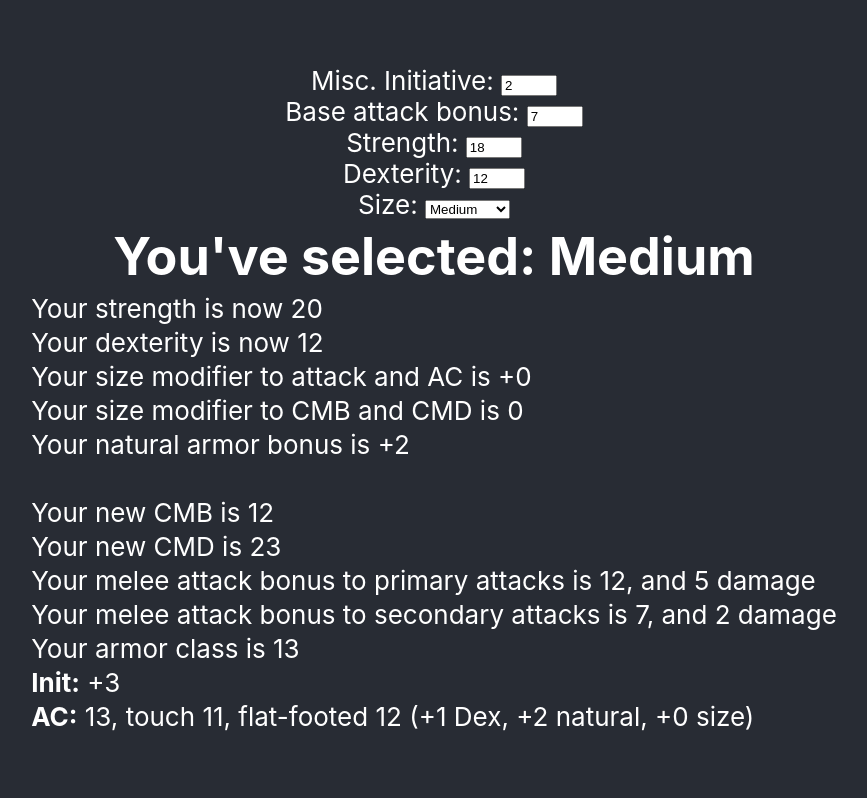
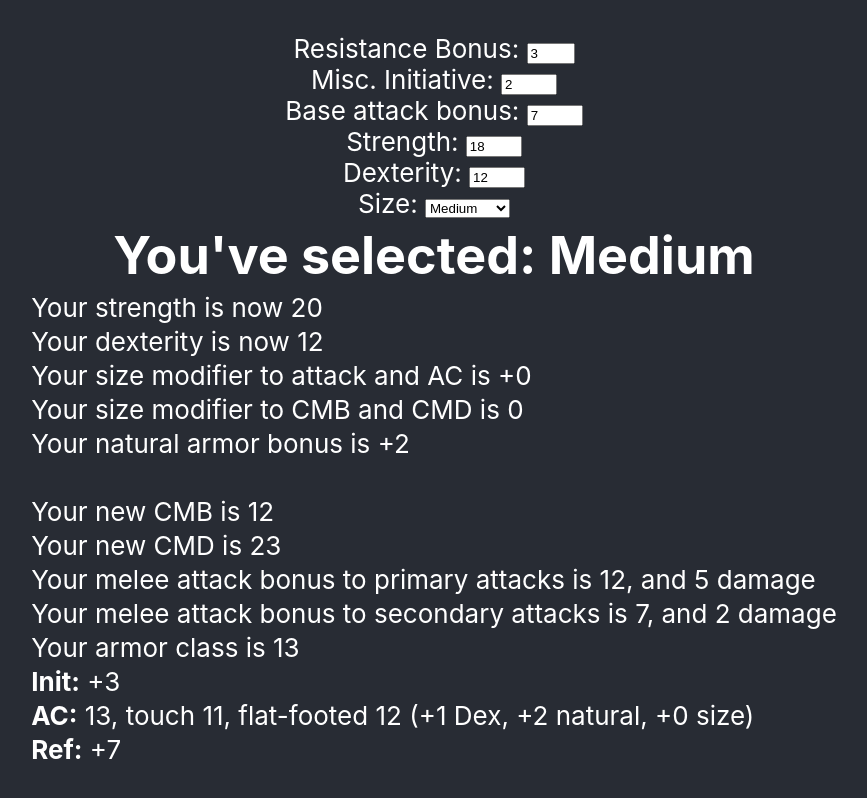
Before and after one commit to ethanvernon/interactive-wildshape, a React (Create React App) app: page / in a window 1280 px wide. Shown: the whole page, without its empty margins (206-1073 px from the left). Built offline with nearby package versions, Linux system fonts and the light colour scheme.

Commit message:
Added resistance component, JSX, handlers and added consts to changeXState methods for ease of reading

```diff
--- a/src/Parent.js
+++ b/src/Parent.js
@@ -6,6 +6,7 @@ import { StrInput } from './StrInput';
 import { DexInput } from './DexInput';
 import { BabInput } from './BabInput';
 import { InitiativeInput } from './InitiativeInput';
+import { ResistanceInput } from './ResistanceInput';
 
 export class Parent extends Component {
   constructor(props) {
@@ -30,7 +31,10 @@ export class Parent extends Component {
       flatfootAC: 12,
       initiative: 3,
       modInit: 3,
-      initBonus: 2
+      initBonus: 2,
+      resBonus: 3,
+      refBase: 3,
+      refSave: 7
     };
     this.changeForm = this.changeForm.bind(this);
     this.checkStrength = this.checkStrength.bind(this);
@@ -49,6 +53,10 @@ export class Parent extends Component {
   //passed to Child as prop
   //updates this.state.modStrength, this.dexStrength, this.form whenever size changes
   changeForm(newForm, newStrength, newDex, newSizeModAA, newSizeModCMBD, newMAB, naturalArmor) {
+
+    const dexMod = Math.floor((newDex-10)/2);
+    const strMod = Math.floor((newStrength-10)/2);
+
     this.setState({
       form: newForm,
       modStrength: newStrength,
@@ -56,15 +64,16 @@ export class Parent extends Component {
       modAA: newSizeModAA,
       modCMBD: newSizeModCMBD,
       modMAB: newMAB,
-      meleeDamage: Math.floor((newStrength-10)/2),
-      meleeDamageSecondary: Math.floor((newStrength-10)/2) < 0 ? Math.floor((newStrength-10)/2) : Math.floor(((newStrength-10)/2)/2),
-      CMB: newSizeModCMBD + (newForm == "Tiny" || newForm == "Dimunitive" ? Math.floor((newDex-10)/2) : Math.floor((newStrength-10)/2)) + this.state.bab,
-      CMD: 10 + newSizeModCMBD + Math.floor((newStrength-10)/2) + Math.floor((newDex-10)/2) + this.state.bab,
+      meleeDamage: strMod,
+      meleeDamageSecondary: strMod < 0 ? strMod : Math.floor(strMod/2),
+      CMB: newSizeModCMBD + (newForm == "Tiny" || newForm == "Dimunitive" ? dexMod : strMod) + this.state.bab,
+      CMD: 10 + newSizeModCMBD + strMod + dexMod + this.state.bab,
       naturalArmor: naturalArmor,
-      armorClass: 10 + newSizeModAA + Math.floor((newDex-10)/2) + naturalArmor,
-      touchAC: 10 + newSizeModAA + Math.floor((newDex-10)/2),
+      armorClass: 10 + newSizeModAA + dexMod + naturalArmor,
+      touchAC: 10 + newSizeModAA + dexMod,
       flatfootAC: 10 + newSizeModAA + naturalArmor,
-      modInit: newDex
+      modInit: newDex,
+      refSave: this.state.resBonus + this.state.refBase + dexMod
     });
   }
 
@@ -73,15 +82,17 @@ export class Parent extends Component {
   //reflects any changes to the character strength
   //recevies 2 arguments from StrInput.js, new strength and modified strength
   changeStrState(newStrength, mod) {
+    const dexMod = Math.floor((this.state.modDex-10)/2);
+    const strMod = Math.floor((mod-10)/2);
+
     this.setState({
       strength: newStrength,
       modStrength: mod,
-      modMAB: this.state.bab + this.state.modAA + Math.floor((mod-10)/2),
-      meleeDamage: Math.floor((mod-10)/2),
-      meleeDamageSecondary: Math.floor((mod-10)/2) < 0 ? Math.floor((mod-10)/2) : Math.floor(((mod-10)/2)/2),
-      CMB: this.state.modCMBD + (this.state.form == "Tiny" || this.state.form == "Dimunitive" ? Math.floor((this.state.modDex-10)/2) : Math.floor((mod-10)/2)) + this.state.bab,
-      CMD: 10 + this.state.modCMBD + Math.floor((mod-10)/2) + Math.floor((this.state.modDex-10)/2) + this.state.bab
-
+      modMAB: this.state.bab + this.state.modAA + strMod,
+      meleeDamage: strMod,
+      meleeDamageSecondary: strMod < 0 ? strMod : Math.floor(strMod/2),
+      CMB: this.state.modCMBD + (this.state.form == "Tiny" || this.state.form == "Dimunitive" ? dexMod : strMod) + this.state.bab,
+      CMD: 10 + this.state.modCMBD + strMod + dexMod + this.state.bab
     });
 
     console.log("Strength is " + this.state.strength);
@@ -91,14 +102,18 @@ export class Parent extends Component {
   //reflects any changes to the character dex
   //recevies 2 arguments from DexInput.js, new dex and modified dex
   changeDexState(newDex, mod) {
+    const dexMod = Math.floor((mod-10)/2);
+    const strMod = Math.floor((this.state.modStrength-10)/2);
+
     this.setState({
       dex: newDex,
       modDex: mod,
-      CMB: this.state.modCMBD + (this.state.form == "Tiny" || this.state.form == "Dimunitive" ? Math.floor((mod-10)/2) : Math.floor((this.state.modStrength-10)/2)) + this.state.bab,
-      CMD: 10 + this.state.modCMBD + Math.floor((this.state.modStrength-10)/2) + Math.floor((mod-10)/2) + this.state.bab,
-      armorClass: 10 + this.state.modAA + Math.floor((mod-10)/2) + this.state.naturalArmor,
-      touchAC: 10 + this.state.modAA + Math.floor((mod-10)/2),
-      modInit: Math.floor((mod-10)/2) + this.state.initBonus
+      CMB: this.state.modCMBD + (this.state.form == "Tiny" || this.state.form == "Dimunitive" ? dexMod : strMod) + this.state.bab,
+      CMD: 10 + this.state.modCMBD + strMod + dexMod + this.state.bab,
+      armorClass: 10 + this.state.modAA + dexMod + this.state.naturalArmor,
+      touchAC: 10 + this.state.modAA + dexMod,
+      modInit: dexMod + this.state.initBonus,
+      refSave: this.state.resBonus + this.state.refBase + dexMod
     });
 
     console.log("Dexterity is " + this.state.dex);
@@ -108,21 +123,36 @@ export class Parent extends Component {
   //reflects any changes to the character bab
   //recevies 2 arguments from BabInput.js, new bab and modified bab
   changeBabState(newBab, mod) {
+    const dexMod = Math.floor((this.state.modDex-10)/2);
+    const strMod = Math.floor((this.state.modStrength-10)/2);
+
     this.setState({
       bab: newBab,
       modMAB: mod,
-      CMB: this.state.modCMBD + (this.state.form == "Tiny" || this.state.form == "Dimunitive" ? Math.floor((this.state.modDex-10)/2) : Math.floor((this.state.modStrength-10)/2)) + this.state.bab,
-      CMD: 10 + this.state.modCMBD + Math.floor((this.state.modStrength-10)/2) + Math.floor((this.state.modDex-10)/2) + this.state.bab
+      CMB: this.state.modCMBD + (this.state.form == "Tiny" || this.state.form == "Dimunitive" ? dexMod : strMod) + this.state.bab,
+      CMD: 10 + this.state.modCMBD + strMod + dexMod + this.state.bab
 
     });
 
     console.log("modified melee attack bonus is " + this.state.modMAB);
   }
 
+  //passed to InitiativeInput as prop
+  //reflects any changes to initiative bonus
   changeInitState(newInit) {
     this.setState({
       initBonus: newInit,
       modInit: parseInt(newInit) + Math.floor((this.state.modDex-10)/2)
+    })
+  }
+
+  //passed to ResistanceInput as prop
+  //reflects any changes to resistance bonus aka cloak of resistance
+  changeResState(newRes) {
+    this.setState({
+      resBonus: newRes,
+      refBase: Math.floor((this.state.modDex-10)/2),
+      refSave: newRes + Math.floor((this.state.modDex-10)/2) + this.state.refBase
     })
   }
 
@@ -293,6 +323,9 @@ export class Parent extends Component {
   render() {
     return (
       <div>
+      <ResistanceInput
+          onChange = {this.changeResState}
+          resBonus = {this.state.resBonus} />
       <InitiativeInput
           onChange = {this.changeInitState}
           initBonus = {this.state.initBonus} />
@@ -331,6 +364,7 @@ export class Parent extends Component {
           initiative = {this.state.modInit}
           ffAC = {this.state.flatfootAC}
           touchAC = {this.state.touchAC}
+          refSave = {this.state.refSave}
           />
       </div>
       );
--- /dev/null
+++ b/src/ResistanceInput.js
@@ -0,0 +1,36 @@
+import React, { Component } from 'react';
+import './App.css';
+
+export class ResistanceInput extends Component {
+  constructor(props) {
+    super(props);
+    this.handleResChange = this.handleResChange.bind(this);
+  }
+
+  handleResChange(e) {
+  	/*console.log(e.target.value);
+    const newStrength = this.props.changeStr(parseInt(e.target.value));
+    console.log("changeStr changed to "+ newStrength);
+    this.props.onChange(newStrength);*/
+
+    this.props.onChange(e.target.value);
+  }
+
+
+
+
+  render() {
+    return (
+      <div>
+        <span>Resistance Bonus: </span>
+        <input
+        	id="resBonus"
+        	type="number"
+        	min="0"
+        	max="5"
+        	defaultValue={this.props.resBonus}
+        	onInput = {this.handleResChange}/>
+      </div>
+    );
+  }
+}
--- a/src/Sibling.js
+++ b/src/Sibling.js
@@ -22,6 +22,7 @@ export class Sibling extends Component {
     const touchAC = this.props.touchAC;
     const ffAC = this.props.ffAC;
     const dexMOD = Math.floor((this.props.modDex-10)/2) < 0 ? Math.floor((this.props.modDex-10)/2) : "+" + Math.floor((this.props.modDex-10)/2);
+    const refSave = this.props.refSave < 0 ? this.props.refSave : "+" + this.props.refSave;
 
     return (
       <div>
@@ -39,6 +40,7 @@ export class Sibling extends Component {
         <p>Your armor class is {AC}</p>
         <p><b>Init:</b> {initiative}</p>
         <p><b>AC:</b> {AC}, touch {touchAC}, flat-footed {ffAC} ({dexMOD} Dex, {naturalArmor} natural, {modAA} size)</p>
+        <p><b>Ref:</b> {refSave}</p>
       </div>
     );
   }
```
